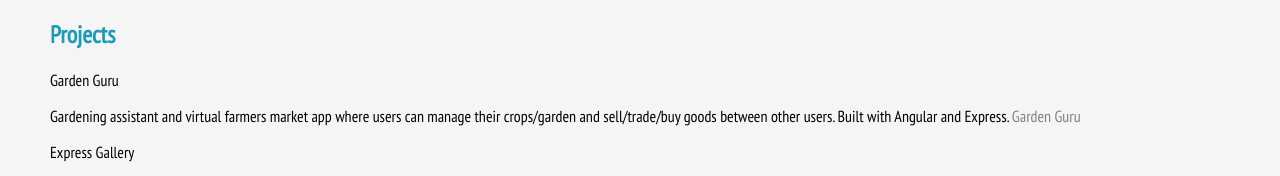
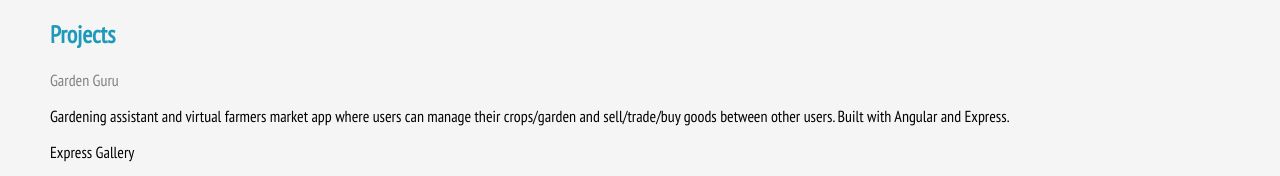
Before and after one commit to supahkenneh/supahkenneh.github.io, a plain HTML site: page index.html in a window 1280 px wide. Shown: the part 485-661 px from the top of the page. Drawn offline with Linux system fonts and the light colour scheme.

Commit message:
changed styling

```diff
--- a/index.html
+++ b/index.html
@@ -46,12 +46,14 @@
     <div class="secondary_line"></div>
     <div id="projects" class="headliner">
       <h2>Projects</h2>
-      <div class="projects">Garden Guru</div>
+      <div class="projects">
+        <a href="https://github.com/supahkenneh/gardenGuru">Garden Guru</a>
+      </div>
       <div class="content">
         <p>
           Gardening assistant and virtual farmers market app where users can manage their crops/garden and
           sell/trade/buy goods between other users. Built with Angular and Express.
-          <a href="https://github.com/supahkenneh/gardenGuru">Garden Guru</a>
+
         </p>
       </div>
       <div class="projects">Express Gallery</div>
```
